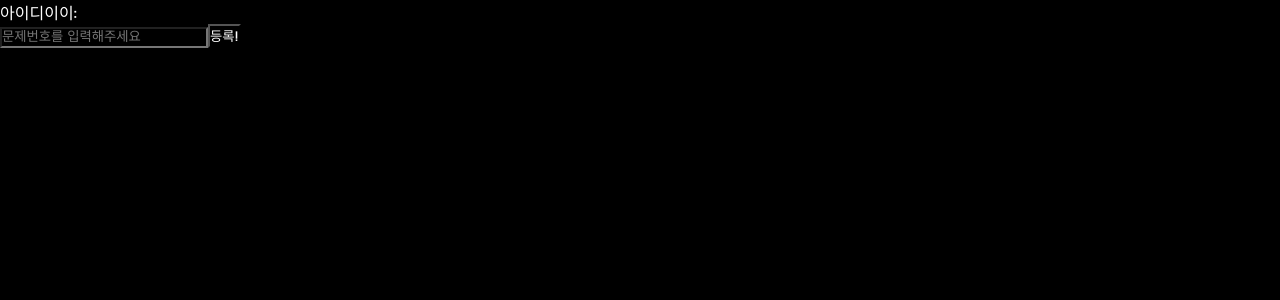
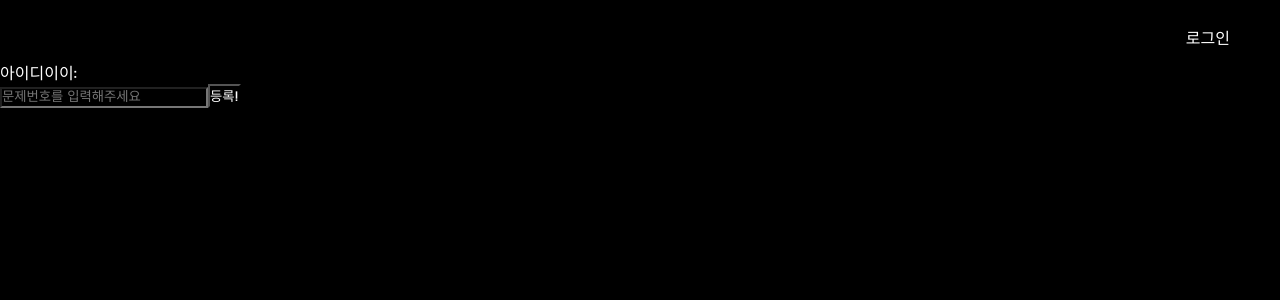
Before and after one commit to mnoko33/prj-Dinking, a React (Create React App) app in the folder frontend/: page /mypage in a window 1280 px wide. Shown: the top 300 px of the page. Built offline with nearby package versions, Linux system fonts and the light colour scheme; a web font is replaced by a local one.

Commit message:
create header and apply func

```diff
--- a/frontend/src/App.js
+++ b/frontend/src/App.js
@@ -1,12 +1,17 @@
 import React, { Component } from 'react';
 import './sass/default.scss';
+
+// compontnt
 import Home from './pages/Home'
 import Login from './pages/Login';
 import Signup from './pages/Signup';
 import Password from './pages/Password';
 import NotFound from './pages/NotFound';
 import Mypage from './pages/Mypage';
+import Header from './containers/Header';
+
 import { login } from './modules/auth';
+// redux
 import { connect } from 'react-redux';
 
 // eslint-disable-next-line
@@ -27,6 +32,7 @@ class App extends Component {
     return (
       <BrowserRouter>
         <div className="app">
+          <Header history={this.props.history} />
           <Switch>
             <Route exact path="/" component={Home} />
             <Route path="/login" component={Login} />
--- a/frontend/src/containers/Header.jsx
+++ b/frontend/src/containers/Header.jsx
@@ -1,13 +1,44 @@
 import React, { Component } from 'react';
+import { connect } from 'react-redux';
+import { logout } from '../modules/auth';
+import '../sass/Header.scss'
+import { Link } from "react-router-dom";
 
 class Header extends Component {
+    toggleAuth = () => {
+        if (this.props.user) {
+            this.props.logout();
+            localStorage.removeItem('userInfo')
+        }
+    }
 
     render() {
         return (
             <div className="header">
+                <div className="profile">
+                    {this.props.user &&
+                        <div className="userInfo">
+                            <img className="Img" src={this.props.user.profile} alt="profile Img"/>
+                            <div className="Info">
+                                <div className="nickName">
+                                    {this.props.user.nickName}
+                                </div>
+                                <div className="rank">
+                                    {this.props.user.rank}
+                                </div>
+                            </div>
+                        </div>
+                    }
+                    <div className="authBtn" onClick={this.toggleAuth}>
+                        {this.props.user ? "로그아웃" : <Link className="link" to='/login'>로그인</Link>}
+                    </div>
+                </div>
             </div>
         )
     }
 }
 
-export default Header;
+export default connect(
+    state => ({ user: state.auth.user }),
+    { logout }
+)(Header);
--- a/frontend/src/modules/auth.js
+++ b/frontend/src/modules/auth.js
@@ -8,7 +8,7 @@ export const login = (user) => ({ type: LOGIN, user });
 export const logout = () => ({type: LOGOUT});
 
 const initialState = {
-    user: {}
+    user: null
 }
 
 // reducer
@@ -27,7 +27,7 @@ function auth(state = initialState, action) {
         case LOGOUT:
             return {
                 ...state,
-                user: {}
+                user: null
             }
         default:
             return state
--- a/frontend/src/pages/Home.jsx
+++ b/frontend/src/pages/Home.jsx
@@ -24,7 +24,11 @@ class Home extends Component {
     render() {
         return (
             <div className="home">
-                ss
+                <div style={{height:300}}>
+                    {this.state.ranking.map(user=> {
+                        return <div>{user.nickName}</div>
+                    })}
+                </div>
                 <button onClick={this.getRanking} >click</button>
             </div>
         )
--- /dev/null
+++ b/frontend/src/sass/Header.scss
@@ -0,0 +1,50 @@
+@import './utils.scss';
+
+.header {
+    height: 60px;
+    width: 100%;
+    position: sticky;
+
+    .profile {
+        float: right;
+        margin-top: 25px;
+        margin-right: 50px;
+
+        .userInfo {
+            float: left;
+
+            .Img {
+                width: 30px;
+                height: 30px;
+                border-radius: 50%;
+                float: left;
+                background-color: red;
+            }
+            .Info {
+                height: 30px;
+                margin-top: -5px;
+                margin-left: 15px;
+                float: left;
+            }
+        }
+
+        .authBtn {
+            margin-left: 25px;
+            float: left;
+            text-decoration: none;
+            &:hover {
+                cursor: pointer;
+                color: $main-component-color;
+                font-weight: 900;
+            }
+            a {
+                text-decoration: none;
+                &:hover {
+                    cursor: pointer;
+                    color: $main-component-color;
+                    font-weight: 900;
+                }
+            }
+        }
+    }
+}
--- a/frontend/src/sass/pages/Login.scss
+++ b/frontend/src/sass/pages/Login.scss
@@ -50,6 +50,9 @@
         font-size: 17px;
         background-color: $main-component-color;
         border-radius: 5px;
+        &:hover {
+            cursor: pointer;
+        }
     }
 
 
--- a/frontend/src/sass/pages/Page404.scss
+++ b/frontend/src/sass/pages/Page404.scss
@@ -12,5 +12,6 @@
     }
     .content {
         font-size: 65px;
+        vertical-align: center;
     }
 }
```
